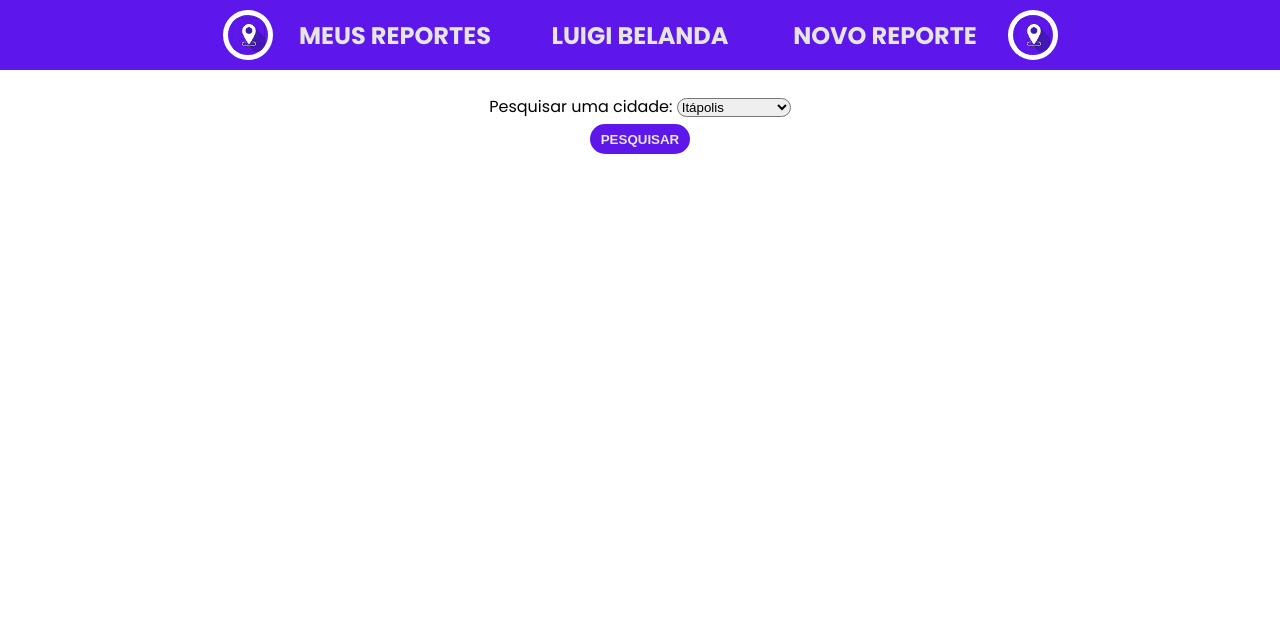
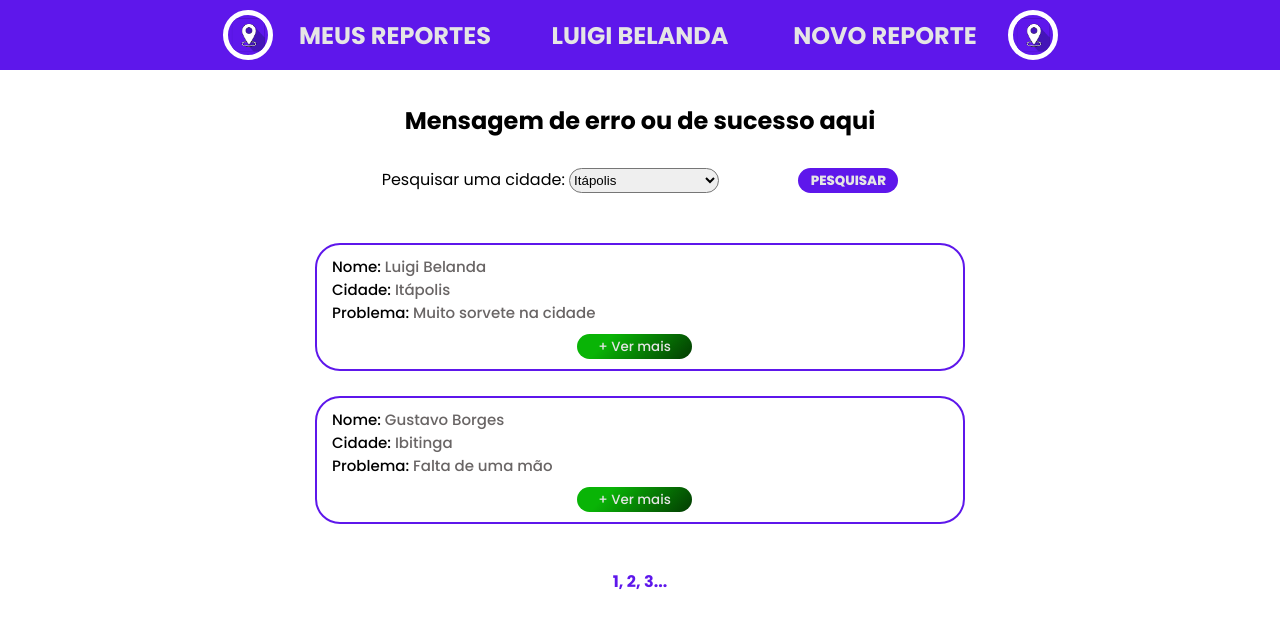
Before and after one commit to LuigiBelanda/TCC_3DS, a PHP site: page /reports/reports.html in a window 1280 px wide. Shown: the top 629 px of the page. Run offline with PHP 8.4, Linux system fonts and the light colour scheme.

Commit message:
msg de erro ou de sucesso / searchlist / campos dos reportes

```diff
--- a/reports/reports.css
+++ b/reports/reports.css
@@ -41,6 +41,14 @@ body {
     justify-content: center;
     align-items: center;
 }
+
+/* =============== MSG ===============*/
+
+#msg {
+    margin-top: 30px;
+    margin-bottom: 15px;
+}
+
 
 /* =============== NAV ===============*/
 
@@ -124,29 +132,100 @@ nav {
 /* =============== FORMS BUSCA ===============*/
 
 #forms_busca {
+    font-family: 'Poppins', sans-serif;
+    width: 100%;
 
+    margin-bottom: 25px;
 }
 
 select, #city {
-    margin-top: 25px;
+    width: 150px;
+    height: 25px;
 
     border-radius: 50px;
+
+    transition: 0.25s ease-in;
 }
 
 input {
+    font-family: 'Poppins', sans-serif;
+
     border-radius: 50px;
 
     width: 100px;
-    height: 30px;
+    height: 25px;
 
     border: none;
 
-    margin-top: 5px;
+    margin-top: 15px;
+    margin-left: 75px;
 
     background-color: var(--color-elements);
 
     color: var(--color-font);
-    font-weight: 600;
+    font-weight: 800;
+
+    cursor: pointer;
+
+    transition: 0.05s ease-in;
+}
+
+input:hover {
+    border: 2px #000000 solid;
+}
+
+/* =============== REPORTS ===============*/
+
+.reports {
+    margin-top: 25px;
+
+    width: 650px;
+    height: auto;
+
+    border: 2.5px solid var(--color-elements);
+    border-radius: 25px;
+
+    text-align: justify;
+
+    padding-left: 15px;
+    padding-top: 10px;
+}
+
+.reports, h3 {
+    font-size: 15px;
+    font-weight: 500;
+}
+
+span {
+    color: #696565;
+}
+
+button {
+    font-family: "poppins", sans-serif;
+
+    margin-bottom: 10px;
+    margin-top: 10px;
+    margin-left: 245px;
+
+    width: 115px;
+    height: 25px;
+
+    background-color: #015d00;
+    background-image: linear-gradient(314deg, #033b02 0%, #09b406 74%);
+
+    border: none;
+    border-radius: 50px;
+
+    color: var(--color-font);
+    font-weight: 500;
 
     cursor: pointer;
 }
+
+/* =============== PAGINAÇÃO ===============*/
+
+#pages {
+    margin-top: 45px;
+
+    color: var(--color-elements);
+}
--- a/reports/reports.html
+++ b/reports/reports.html
@@ -39,6 +39,10 @@
 
     <main>
         <div class="container">
+
+            <!-- MSG SUCESS OR ERROR-->
+            <h2 id="msg">Mensagem de erro ou de sucesso aqui</h2>
+
             <!-- FORMS DE BUSCA -->
             <form action="" id="forms_busca">
                 <label for="city">Pesquisar uma cidade:</label>
@@ -48,9 +52,29 @@
                   <option value="fiat">Borborema</option>
                   <option value="audi">Novo Horizonte</option>
                 </select>
-                <br>
                 <input type="submit" value="PESQUISAR">
               </form>
+
+              <!-- REPORTS -->
+              <div class="reports">
+                <h3>Nome: <span>Luigi Belanda</span></h3>
+                <h3>Cidade: <span>Itápolis</span></h3>
+                <h3>Problema: <span>Muito sorvete na cidade</span></h3>
+
+                <button>+ Ver mais</button>
+              </div>
+
+              <div class="reports">
+                <h3>Nome: <span>Gustavo Borges</span></h3>
+                <h3>Cidade: <span>Ibitinga</span></h3>
+                <h3>Problema: <span>Falta de uma mão</span></h3>
+
+                <button>+ Ver mais</button>
+              </div>
+
+              <!-- PAGINAÇÃO -->
+              <h4 id="pages">1, 2, 3...</h4>
+
         </div>
     </main>
 </body>
```
